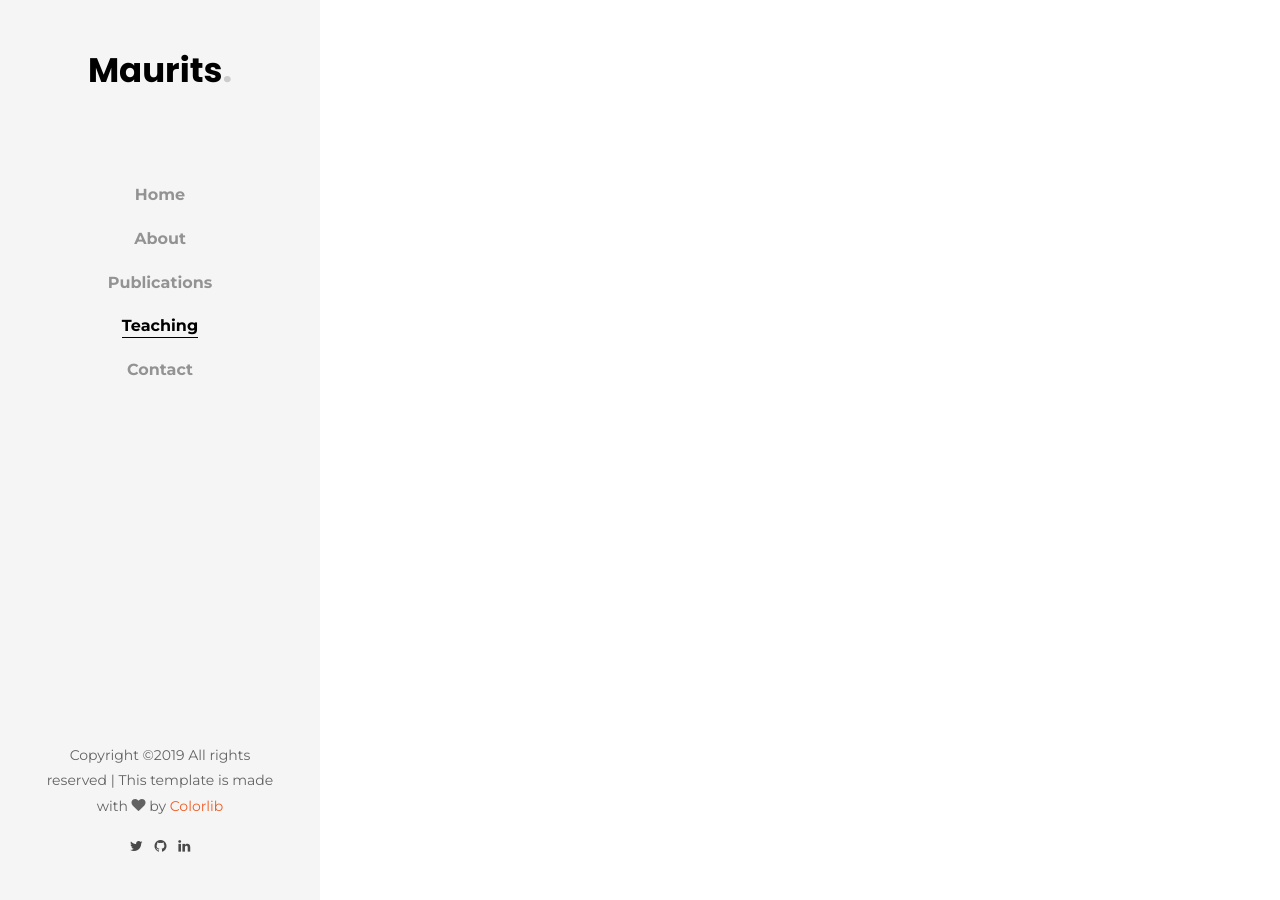
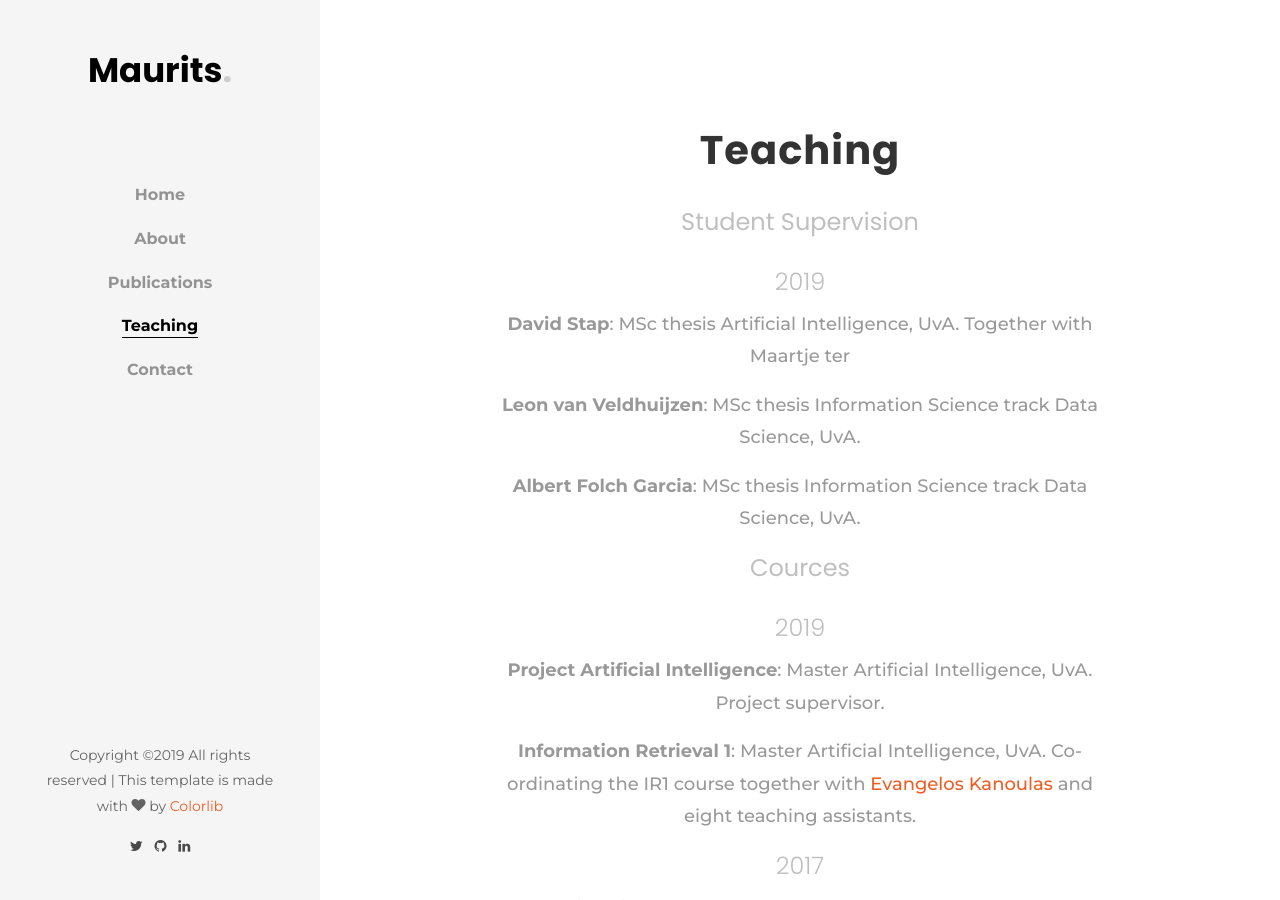
Before and after one commit to MauritsBleeker/mauritsbleeker.github.io, a Jekyll site: the page built from teaching.md, in a window 1280 px wide and 900 px high. Built offline with Jekyll 4.4.1, drawn with Linux system fonts in a browser that asks for light colours; some web fonts are replaced; some of the changed text lies outside the part shown.

Commit message:
minor style fixes and content updates

```diff
--- a/_layouts/publications.html
+++ b/_layouts/publications.html
@@ -9,7 +9,8 @@
             <div class="overlay"></div>
             <div class="js-fullheight d-flex justify-content-center align-items-center">
                 <div class="col-md-8 text text-center">
-
+                    <h1 class="mb-4">Publications</h1>
+                    <h2 class="mb-4 subheading">Work in progress ...</h2>
                 </div>
             </div>
         </div>
--- a/_layouts/teaching.html
+++ b/_layouts/teaching.html
@@ -7,9 +7,22 @@
     <div id="colorlib-main">
         <div class="hero-wrap hero-wrap-2 js-fullheight" style="background-image: url();" data-stellar-background-ratio="0.5">
             <div class="overlay"></div>
-            <div class="js-fullheight d-flex justify-content-center align-items-center">
+            <div class="margin-wrapper d-flex justify-content-center align-items-center">
                 <div class="col-md-8 text text-center">
-
+                    <h1 class="mb-4">Teaching</h1>
+                    <h2 class="mb-4 subheading"><b>Student Supervision</b></h2>
+                    <h3 class="subheading">2019</h3>
+                    <p><b>David Stap</b>: MSc thesis Artificial Intelligence, UvA. Together with Maartje ter <Hoeve class=""></Hoeve></p>
+                    <p><b>Leon van Veldhuijzen</b>: MSc thesis Information Science track Data Science, UvA.</p>
+                    <p><b>Albert Folch Garcia</b>: MSc thesis Information Science track Data Science, UvA.</p>
+                    <h2 class="mb-4 subheading"><b>Cources</b></h2>
+                    <h3 class="subheading">2019</h3>
+                    <p><b>Project Artificial Intelligence</b>: Master Artificial Intelligence, UvA. Project supervisor.</p>
+                    <p><b>Information Retrieval 1</b>: Master Artificial Intelligence, UvA. Co-ordinating the IR1 course together with <a href="https://staff.fnwi.uva.nl/e.kanoulas/">Evangelos Kanoulas</a> and eight teaching assistants.</p>
+                    <h3 class="subheading">2017</h3>
+                    <p><b>Academic Skill</b>: Bachelor AI, UvA. Student Tutor. Taught academic skills and monitored study progress.</p>
+                    <h3 class="subheading">2014</h3>
+                    <p><b>Web Technology</b>: Bachelor AI/CS, VU. Teaching Assistant </p>
                 </div>
             </div>
         </div>
```
Also changed, not shown: _layouts/about.html (+3 -5 lines), _layouts/activities.html (+15 -5 lines), activities.md (added, +5 -0 lines), _config.yml (line endings or trailing spaces), css/style.css.
